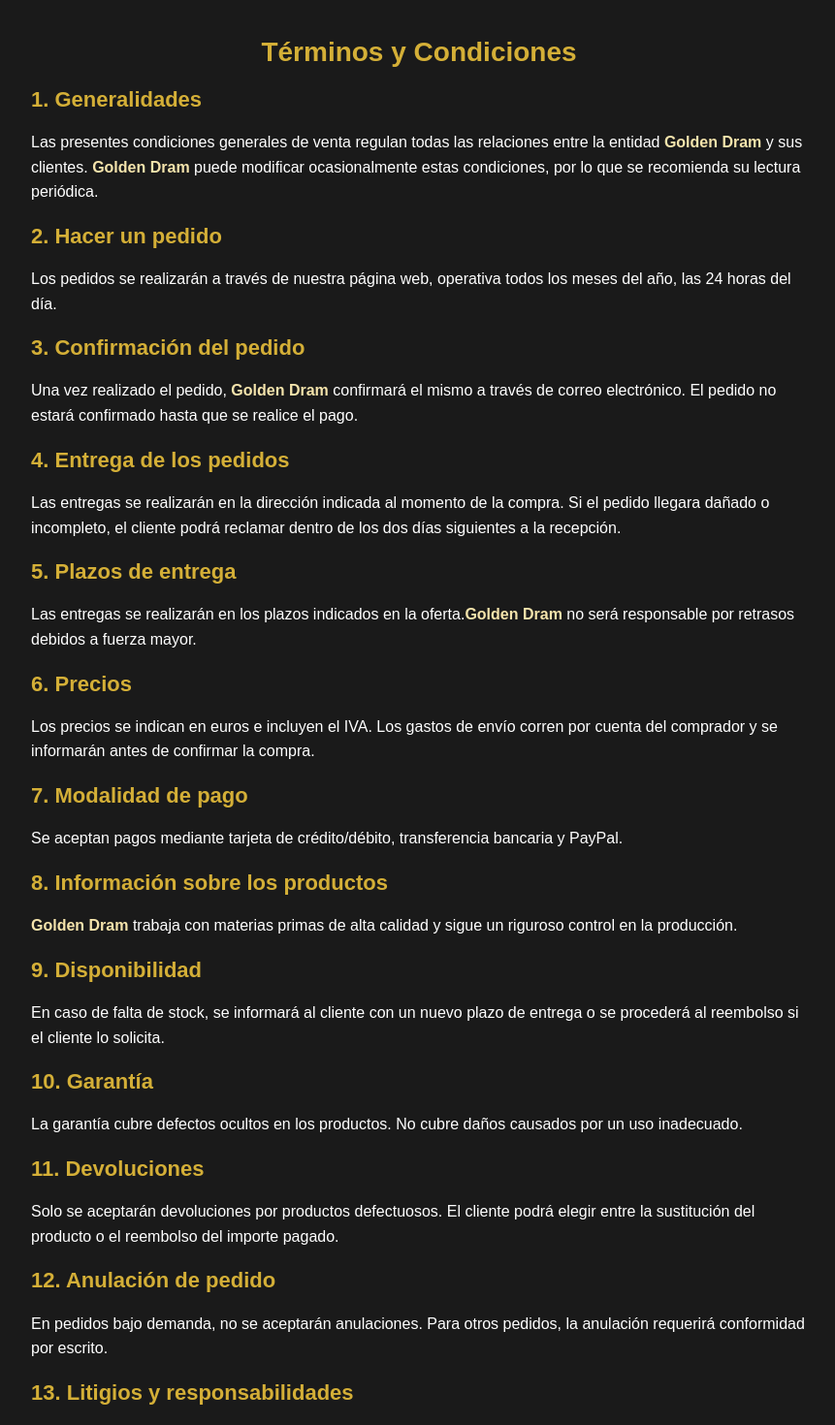
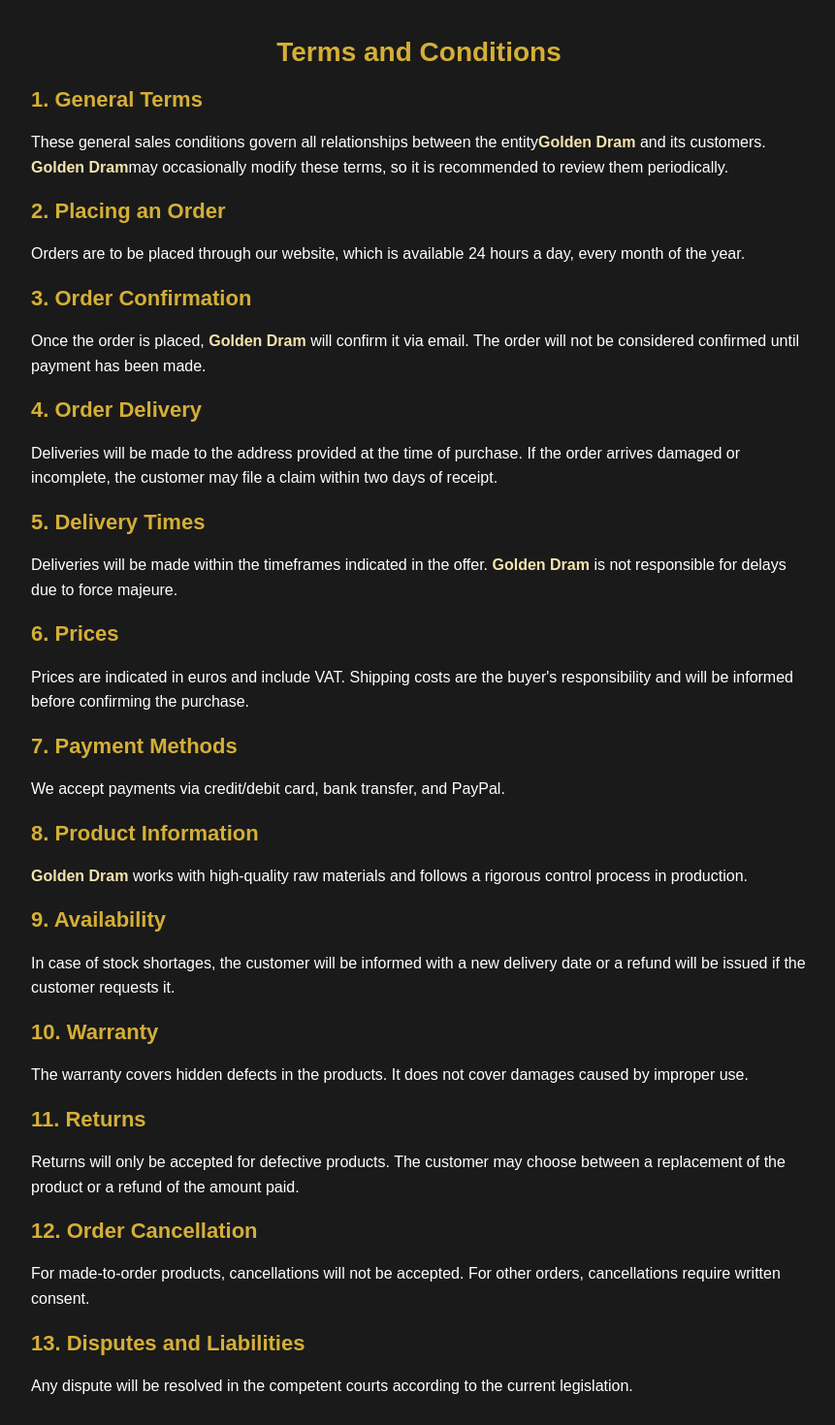
Before and after one commit to emilygarrui/englishproyect, a React (Vite) app: page /terms-and-conditions in a window 1280 px wide. Shown: the part 140-1610 px from the top of the page at 97% size, without its empty margins (208-1069 px from the left). Built offline with nearby package versions, Linux system fonts and the light colour scheme.

Commit message:
Last touches

```diff
--- a/src/pages/alcohol-brand-list/AlcoholBrandList.jsx
+++ b/src/pages/alcohol-brand-list/AlcoholBrandList.jsx
@@ -5,8 +5,8 @@
 function AlcoholBrandList() {
   return (
     <div className="brand-list">
-      <h1>Marcas de Whisky</h1>
-      <p>Descubre algunas de las marcas más reconocidas de whisky a nivel mundial.</p>
+      <h1>Recognized Brands</h1>
+      <p>Explore a selection of the world's most acclaimed whisky brands</p>
 
       <div className="brand-grid">
         {whiskyBrands.map((brand) => (
--- a/src/pages/contact/Contact.jsx
+++ b/src/pages/contact/Contact.jsx
@@ -23,14 +23,14 @@
   return (
     <div className="contact-page">
       <div className="contact-form-container">
-        <h1>Contacta con nosotros</h1>
+        <h1>Contact us</h1>
         <p>¿Tienes alguna duda? Escríbenos</p>
 
         <form onSubmit={handleSubmit} className="contact-form">
           <input
             type="text"
             name="nombre"
-            placeholder="Tu nombre"
+            placeholder="Name"
             value={formData.nombre}
             onChange={handleChange}
             required
@@ -39,7 +39,7 @@
           <input
             type="email"
             name="email"
-            placeholder="Tu email"
+            placeholder="E-mail"
             value={formData.email}
             onChange={handleChange}
             required
@@ -47,13 +47,13 @@
 
           <textarea
             name="mensaje"
-            placeholder="Escribe tu consulta  "
+            placeholder="Submit Your Inquiry  "
             value={formData.mensaje}
             onChange={handleChange}
             required
           />
 
-          <button type="submit">Enviar mensaje</button>
+          <button type="submit">Send</button>
         </form>
       </div>
 
--- a/src/pages/terms-and-conditions/TermsAndConditions.jsx
+++ b/src/pages/terms-and-conditions/TermsAndConditions.jsx
@@ -4,116 +4,98 @@
 const TermsAndConditions = () => {
   return (
     <div className="terms-container">
-      <h1>Términos y Condiciones</h1>
+      <h1>Terms and Conditions</h1>
 
       <section>
-        <h2>1. Generalidades</h2>
+        <h2>1. General Terms</h2>
         <p>
-          Las presentes condiciones generales de venta regulan todas las
-          relaciones entre la entidad <strong>Golden Dram</strong> y sus
-          clientes. <strong>Golden Dram</strong> puede modificar ocasionalmente
-          estas condiciones, por lo que se recomienda su lectura periódica.
+          These general sales conditions govern all relationships between the entity
+          <strong>Golden Dram</strong> and its customers. <strong>Golden Dram</strong>
+          may occasionally modify these terms, so it is recommended to review them periodically.
         </p>
       </section>
 
       <section>
-        <h2>2. Hacer un pedido</h2>
+        <h2>2. Placing an Order</h2>
         <p>
-          Los pedidos se realizarán a través de nuestra página web, operativa
-          todos los meses del año, las 24 horas del día.
+          Orders are to be placed through our website, which is available 24 hours a day, every month of the year.
         </p>
       </section>
 
       <section>
-        <h2>3. Confirmación del pedido</h2>
+        <h2>3. Order Confirmation</h2>
         <p>
-          Una vez realizado el pedido, <strong>Golden Dram</strong> confirmará
-          el mismo a través de correo electrónico. El pedido no estará
-          confirmado hasta que se realice el pago.
+          Once the order is placed, <strong>Golden Dram</strong> will confirm it via email. The order will not be considered confirmed until payment has been made.
         </p>
       </section>
 
       <section>
-        <h2>4. Entrega de los pedidos</h2>
+        <h2>4. Order Delivery</h2>
         <p>
-          Las entregas se realizarán en la dirección indicada al momento de la
-          compra. Si el pedido llegara dañado o incompleto, el cliente podrá
-          reclamar dentro de los dos días siguientes a la recepción.
+          Deliveries will be made to the address provided at the time of purchase. If the order arrives damaged or incomplete, the customer may file a claim within two days of receipt.
         </p>
       </section>
 
       <section>
-        <h2>5. Plazos de entrega</h2>
+        <h2>5. Delivery Times</h2>
         <p>
-          Las entregas se realizarán en los plazos indicados en la oferta.
-          <strong>Golden Dram</strong> no será responsable por retrasos debidos
-          a fuerza mayor.
+        Deliveries will be made within the timeframes indicated in the offer. <strong>Golden Dram</strong> is not responsible for delays due to force majeure.
         </p>
       </section>
 
       <section>
-        <h2>6. Precios</h2>
+        <h2>6. Prices</h2>
         <p>
-          Los precios se indican en euros e incluyen el IVA. Los gastos de
-          envío corren por cuenta del comprador y se informarán antes de
-          confirmar la compra.
+        Prices are indicated in euros and include VAT. Shipping costs are the buyer's responsibility and will be informed before confirming the purchase.
         </p>
       </section>
 
       <section>
-        <h2>7. Modalidad de pago</h2>
+        <h2>7. Payment Methods</h2>
         <p>
-          Se aceptan pagos mediante tarjeta de crédito/débito, transferencia
-          bancaria y PayPal.
+        We accept payments via credit/debit card, bank transfer, and PayPal.
         </p>
       </section>
 
       <section>
-        <h2>8. Información sobre los productos</h2>
+        <h2>8. Product Information</h2>
         <p>
-          <strong>Golden Dram</strong> trabaja con materias primas de alta
-          calidad y sigue un riguroso control en la producción.
+        <strong>Golden Dram</strong> works with high-quality raw materials and follows a rigorous control process in production.
         </p>
       </section>
 
       <section>
-        <h2>9. Disponibilidad</h2>
+        <h2>9. Availability</h2>
         <p>
-          En caso de falta de stock, se informará al cliente con un nuevo plazo
-          de entrega o se procederá al reembolso si el cliente lo solicita.
+        In case of stock shortages, the customer will be informed with a new delivery date or a refund will be issued if the customer requests it.
         </p>
       </section>
 
       <section>
-        <h2>10. Garantía</h2>
+        <h2>10. Warranty</h2>
         <p>
-          La garantía cubre defectos ocultos en los productos. No cubre daños
-          causados por un uso inadecuado.
+        The warranty covers hidden defects in the products. It does not cover damages caused by improper use.
         </p>
       </section>
 
       <section>
-        <h2>11. Devoluciones</h2>
+        <h2>11. Returns</h2>
         <p>
-          Solo se aceptarán devoluciones por productos defectuosos. El cliente
-          podrá elegir entre la sustitución del producto o el reembolso del
-          importe pagado.
+        Returns will only be accepted for defective products. The customer may choose between a replacement of the product or a refund of the amount paid.
         </p>
       </section>
 
       <section>
-        <h2>12. Anulación de pedido</h2>
+        <h2>12. Order Cancellation</h2>
         <p>
-          En pedidos bajo demanda, no se aceptarán anulaciones. Para otros
-          pedidos, la anulación requerirá conformidad por escrito.
+        For made-to-order products, cancellations will not be accepted. For other orders, cancellations require written consent.
         </p>
       </section>
 
       <section>
-        <h2>13. Litigios y responsabilidades</h2>
+        <h2>13. Disputes and Liabilities</h2>
         <p>
-          Cualquier litigio será resuelto en los tribunales competentes según
-          la legislación vigente.
+        Any dispute will be resolved in the competent courts according to the current legislation.
         </p>
       </section>
     </div>
--- a/src/services/AlcoholBrandList.js
+++ b/src/services/AlcoholBrandList.js
@@ -1,13 +1,13 @@
 const whiskyBrands = [
-    { id: 1, nombre: "Macallan", descripcion: "Whisky escocés de alta gama", imagen: "/alcohol-brand-list/Macallan.jpg" },
-    { id: 2, nombre: "Jameson", descripcion: "Whisky irlandés suave y equilibrado", imagen: "/alcohol-brand-list/Jameson.jpg" },
-    { id: 3, nombre: "Glenfiddich", descripcion: "Whisky escocés Single Malt", imagen: "/alcohol-brand-list/Glenfiddich.jpg" },
-    { id: 4, nombre: "Ballantine’s", descripcion: "Un whisky escocés clásico y versátil", imagen: "/alcohol-brand-list/Ballantines.jpg" },
-    { id: 5, nombre: "Lagavulin", descripcion: "Whisky de Islay con un ahumado intenso", imagen: "/alcohol-brand-list/Lagavulin.jpg" },
-    { id: 6, nombre: "Yamazaki", descripcion: "Whisky japonés con notas frutales y elegantes", imagen: "/alcohol-brand-list/Yamazaki.jpg" },
-    { id: 7, nombre: "Bulleit Bourbon", descripcion: "Bourbon con alto contenido de centeno", imagen: "/alcohol-brand-list/Bulleit.jpg" },
-    { id: 8, nombre: "Ardbeg", descripcion: "Whisky escocés con notas ahumadas", imagen: "/alcohol-brand-list/Ardbeg.jpg" },
-    { id: 9, nombre: "Redbreast", descripcion: "Whisky irlandés de alta calidad", imagen: "/alcohol-brand-list/Redbreast.jpg" },
+    { id: 1, nombre: "Macallan", descripcion: "High-End Scottish Whisky", imagen: "/alcohol-brand-list/Macallan.jpg" },
+    { id: 2, nombre: "Jameson", descripcion: "Smooth and Balanced Irish Whisky", imagen: "/alcohol-brand-list/Jameson.jpg" },
+    { id: 3, nombre: "Glenfiddich", descripcion: "Scottish Single Malt Whisky", imagen: "/alcohol-brand-list/Glenfiddich.jpg" },
+    { id: 4, nombre: "Ballantine’s", descripcion: "A Classic and Versatile Scottish Whisky", imagen: "/alcohol-brand-list/Ballantines.jpg" },
+    { id: 5, nombre: "Lagavulin", descripcion: "Islay Whisky with Intense Smokiness", imagen: "/alcohol-brand-list/Lagavulin.jpg" },
+    { id: 6, nombre: "Yamazaki", descripcion: "Japanese Whisky with Fruity and Elegant Notes", imagen: "/alcohol-brand-list/Yamazaki.jpg" },
+    { id: 7, nombre: "Bulleit Bourbon", descripcion: "Bourbon with High Rye Content", imagen: "/alcohol-brand-list/Bulleit.jpg" },
+    { id: 8, nombre: "Ardbeg", descripcion: "Scottish Whisky with Smoky Notes", imagen: "/alcohol-brand-list/Ardbeg.jpg" },
+    { id: 9, nombre: "Redbreast", descripcion: "High-Quality Irish Whisky", imagen: "/alcohol-brand-list/Redbreast.jpg" },
   ];
 
   export default whiskyBrands;
```
Also changed, not shown: src/pages/privacy-policy/PrivacyPolicy.jsx (+30 -49 lines).
